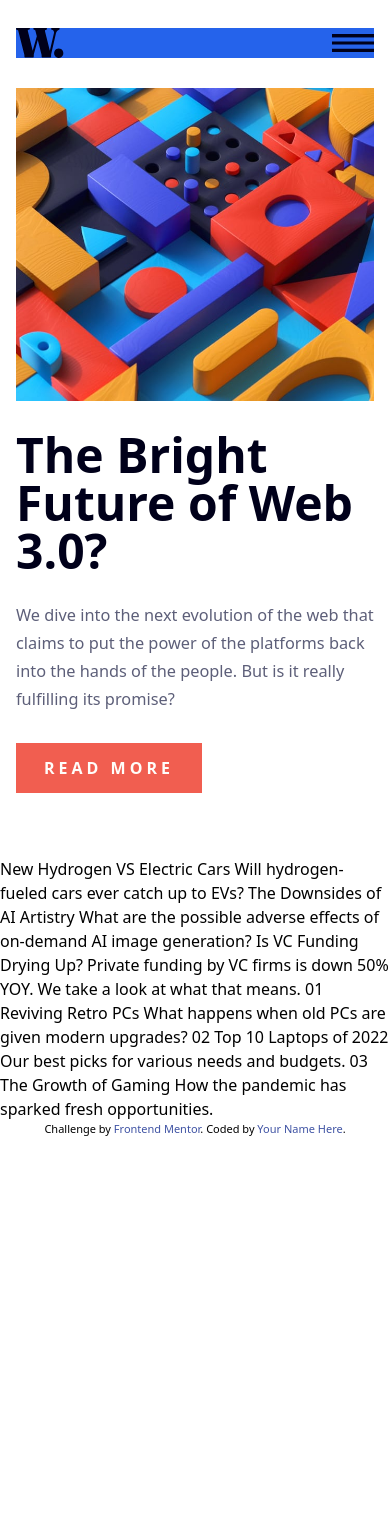
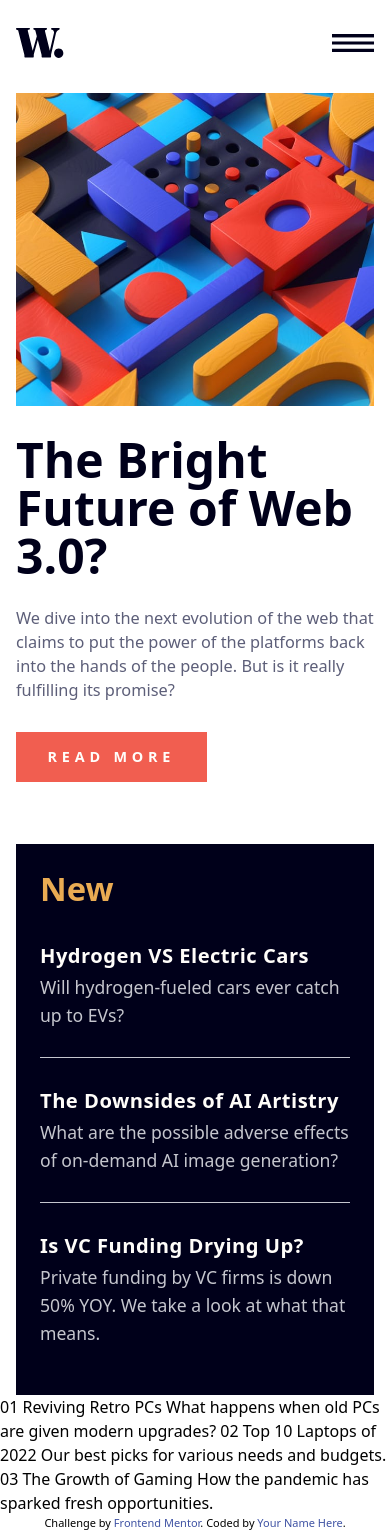
Before and after one commit to LiwGar/007_news_homepage, a React (Vite) app: page / in a window 390 px wide. Before the commit the page ends 1137 px from the top, so only its background shows below. Built offline with nearby package versions, Linux system fonts and the light colour scheme.

Commit message:
The NewsContainer and New Articles components were created with styles for mobile and desktop devices.

```diff
--- a/index.html
+++ b/index.html
@@ -23,16 +23,16 @@
 
 
 
-  New
 
-  Hydrogen VS Electric Cars
-  Will hydrogen-fueled cars ever catch up to EVs?
 
-  The Downsides of AI Artistry
-  What are the possible adverse effects of on-demand AI image generation?
 
-  Is VC Funding Drying Up?
-  Private funding by VC firms is down 50% YOY. We take a look at what that means.
+
+
+
+
+
+
+
 
   01
   Reviving Retro PCs
--- a/src/App.jsx
+++ b/src/App.jsx
@@ -1,14 +1,17 @@
-import Header from "./components/Header/index.jsx";
+import Header from "./components/Header";
 import MainArticle from "./components/MainArticle";
+import NewsContainer from "./components/NewsArticlesContainer"
 
 function App() {
 
 
   return (
-    <div className="px-4 pt-7">
+    <div className="px-4 pt-7 lg:px-40 lg:py-20">
       < Header/>
-      < MainArticle/>
-
+      <div className="lg:flex lg:gap-8">
+        < MainArticle/>
+        < NewsContainer/>
+      </div>
     </div>
   )
 }
--- a/src/components/Header/index.jsx
+++ b/src/components/Header/index.jsx
@@ -9,8 +9,8 @@ const Header = () => {
 
  return (
   <header
-    className="flex justify-between items-center mb-[1.875rem]
-    lg:place-content-between bg-blue-600">
+    className="flex justify-between items-center mb-[2.2rem] lg:mb-[3.375rem]
+    lg:place-content-between">
 
       <img
         src={logo}
--- a/src/components/MainArticle/index.jsx
+++ b/src/components/MainArticle/index.jsx
@@ -17,20 +17,24 @@ const MainArticle = () => {
         </picture>
 
         <div className="lg:flex">
+          <div className="flex-1">
             <h1 className="mb-[1.625rem] text-neutral-veryDarkBlue text-5xl font-bold
-            lg:text-6xl">
+              lg:w-[19rem] lg:text-6xl">
               The Bright Future of Web 3.0?
             </h1>
+          </div>
 
-          <div>
-            <p className="mb-[1.875rem] text-neutral-darkGrayIsHBlue text-[1.02rem] leading-7">
+          <div className="flex-1 lg:ml-4">
+            <p className="mb-[1.875rem] text-neutral-darkGrayIsHBlue text-[1.02rem]
+              leading-6 lg:w-[22rem] lg:mb-[2.375rem] ">
               We dive into the next evolution of the web that claims to put the power
               of the platforms back into the hands of the people.
               But is it really fulfilling its promise?
             </p>
 
-            <button className="w-[11.625rem] h-[3.125rem] mb-[4rem] bg-primary-softRed text-neutral-offWhite
-              font-semibold uppercase tracking-[.25rem]">
+            <button className="w-[11.925rem] h-[3.125rem] mb-[3.875rem] bg-primary-softRed
+             text-neutral-offWhite text-[.9rem] font-semibold uppercase tracking-[.3rem]
+              hover:bg-neutral-veryDarkBlue lg:mb-0 lg:p-0">
               Read more
             </button>
           </div>
@@ -41,4 +45,4 @@ const MainArticle = () => {
   );
 }
 
-export default MainArticle
+export default MainArticle;
--- a/src/components/NavBar/index.jsx
+++ b/src/components/NavBar/index.jsx
@@ -3,10 +3,10 @@ const NavBar = ({ isOpen }) => {
 
   return (
 
-    <nav className={`lg:flex ${isOpen ? 'block' : 'hidden'} bg-green-500 text-neutral-darkGrayIsHBlue
-     text-[1.1rem] lg:w-[27.5rem`}>
+    <nav className={`lg:flex ${isOpen ? 'block' : 'hidden'} text-neutral-darkGrayIsHBlue
+     text-[1.07rem] lg:w-[27.5rem`}>
 
-      <ul className="flex gap-9">
+      <ul className="flex gap-10">
         <li>
           <a href="#home">Home</a>
         </li>
--- /dev/null
+++ b/src/components/NewArticle/index.jsx
@@ -0,0 +1,21 @@
+const NewArticle = ({title, text}) => {
+
+  return(
+    <article className="border-b-[0.06rem] border-neutral-grayIsHBlue pt-6 pb-7
+              last:border-none">
+      <section>
+        <h2 className="mt-2 mb-2 text-neutral-offWhite text-[1.26rem]
+              leading-5 font-bold tracking-[.03rem] cursor-pointer
+              hover:text-primary-softOrange">
+          {title}
+        </h2>
+        <p className="text-[1.1rem] leading-7 lg:w-[18rem] lg:text-[1rem]">
+          {text}
+        </p>
+      </section>
+    </article>
+
+  );
+};
+
+export default NewArticle;
--- /dev/null
+++ b/src/components/NewsArticlesContainer/index.jsx
@@ -0,0 +1,31 @@
+import NewArticle from "../NewArticle";
+
+const NewsContainer = () => {
+
+  return (
+
+    <aside className="px-6 py-5 bg-neutral-veryDarkBlue text-neutral-grayIsHBlue
+    lg:h-[32.5rem]">
+
+      <h1 className="text-primary-softOrange text-[2.05rem] font-bold
+          lg:text-[2.45rem]">
+        New
+      </h1>
+      < NewArticle
+        title='Hydrogen VS Electric Cars'
+        text='Will hydrogen-fueled cars ever catch up to EVs?'
+      />
+      < NewArticle
+        title='The Downsides of AI Artistry'
+        text='What are the possible adverse effects of on-demand AI image generation?'
+      />
+      < NewArticle
+        title='Is VC Funding Drying Up?'
+        text='Private funding by VC firms is down 50% YOY. We take a look at what that means.'
+      />
+
+    </aside>
+  );
+};
+
+export default NewsContainer;
```
Lines whose indentation alone changed are shown as unchanged.
